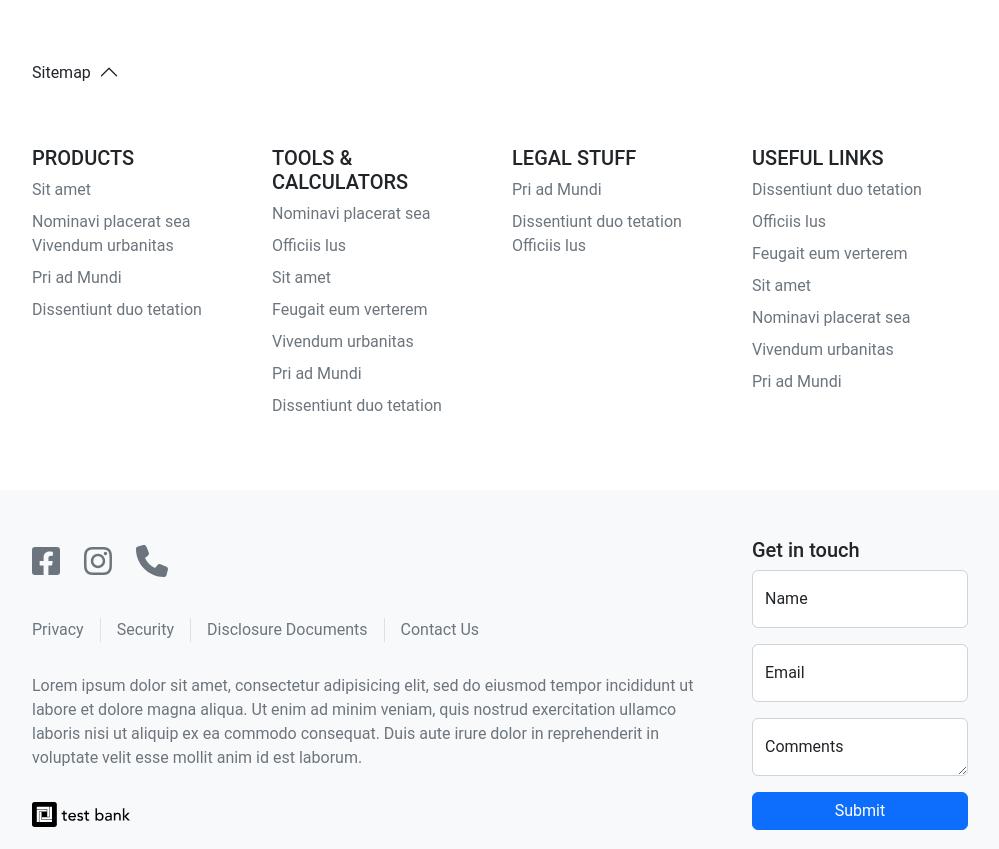
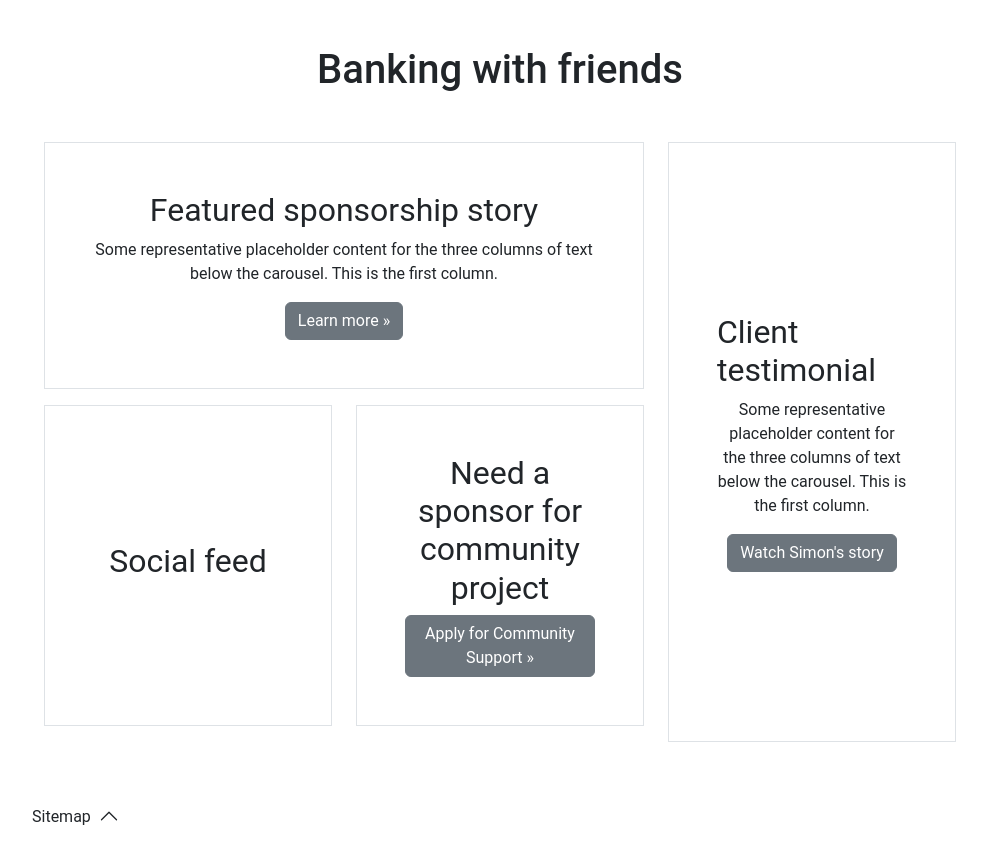
Before and after one commit to dylantan96/ultradata-technical-test, a website: page index.html in a window 1280 px wide. Shown: the part 1417-2266 px from the top of the page, without its empty margins (188-1187 px from the left). Drawn offline with nearby package versions, Linux system fonts and the light colour scheme.

Commit message:
Added Community section

```diff
--- a/index.html
+++ b/index.html
@@ -298,158 +298,6 @@
           </ul>
         </div>
         <main class="col-md-9 m-sm-auto">
-          <!-- <div
-            class="d-flex justify-content-between flex-wrap flex-md-nowrap align-items-center pt-3 pb-2 mb-3 border-bottom"
-          >
-            <h1 class="h2">Dashboard</h1>
-            <div class="btn-toolbar mb-2 mb-md-0">
-              <div class="btn-group me-2">
-                <button type="button" class="btn btn-sm btn-outline-secondary">
-                  Share
-                </button>
-                <button type="button" class="btn btn-sm btn-outline-secondary">
-                  Export
-                </button>
-              </div>
-              <button
-                type="button"
-                class="btn btn-sm btn-outline-secondary dropdown-toggle"
-              >
-                <span data-feather="calendar" class="align-text-bottom"></span>
-                This week
-              </button>
-            </div>
-          </div>
-
-          <h2>Section title</h2>
-          <div class="table-responsive">
-            <table class="table table-striped table-sm">
-              <thead>
-                <tr>
-                  <th scope="col">#</th>
-                  <th scope="col">Header</th>
-                  <th scope="col">Header</th>
-                  <th scope="col">Header</th>
-                  <th scope="col">Header</th>
-                </tr>
-              </thead>
-              <tbody>
-                <tr>
-                  <td>1,001</td>
-                  <td>random</td>
-                  <td>data</td>
-                  <td>placeholder</td>
-                  <td>text</td>
-                </tr>
-                <tr>
-                  <td>1,002</td>
-                  <td>placeholder</td>
-                  <td>irrelevant</td>
-                  <td>visual</td>
-                  <td>layout</td>
-                </tr>
-                <tr>
-                  <td>1,003</td>
-                  <td>data</td>
-                  <td>rich</td>
-                  <td>dashboard</td>
-                  <td>tabular</td>
-                </tr>
-                <tr>
-                  <td>1,003</td>
-                  <td>information</td>
-                  <td>placeholder</td>
-                  <td>illustrative</td>
-                  <td>data</td>
-                </tr>
-                <tr>
-                  <td>1,004</td>
-                  <td>text</td>
-                  <td>random</td>
-                  <td>layout</td>
-                  <td>dashboard</td>
-                </tr>
-                <tr>
-                  <td>1,005</td>
-                  <td>dashboard</td>
-                  <td>irrelevant</td>
-                  <td>text</td>
-                  <td>placeholder</td>
-                </tr>
-                <tr>
-                  <td>1,006</td>
-                  <td>dashboard</td>
-                  <td>illustrative</td>
-                  <td>rich</td>
-                  <td>data</td>
-                </tr>
-                <tr>
-                  <td>1,007</td>
-                  <td>placeholder</td>
-                  <td>tabular</td>
-                  <td>information</td>
-                  <td>irrelevant</td>
-                </tr>
-                <tr>
-                  <td>1,008</td>
-                  <td>random</td>
-                  <td>data</td>
-                  <td>placeholder</td>
-                  <td>text</td>
-                </tr>
-                <tr>
-                  <td>1,009</td>
-                  <td>placeholder</td>
-                  <td>irrelevant</td>
-                  <td>visual</td>
-                  <td>layout</td>
-                </tr>
-                <tr>
-                  <td>1,010</td>
-                  <td>data</td>
-                  <td>rich</td>
-                  <td>dashboard</td>
-                  <td>tabular</td>
-                </tr>
-                <tr>
-                  <td>1,011</td>
-                  <td>information</td>
-                  <td>placeholder</td>
-                  <td>illustrative</td>
-                  <td>data</td>
-                </tr>
-                <tr>
-                  <td>1,012</td>
-                  <td>text</td>
-                  <td>placeholder</td>
-                  <td>layout</td>
-                  <td>dashboard</td>
-                </tr>
-                <tr>
-                  <td>1,013</td>
-                  <td>dashboard</td>
-                  <td>irrelevant</td>
-                  <td>text</td>
-                  <td>visual</td>
-                </tr>
-                <tr>
-                  <td>1,014</td>
-                  <td>dashboard</td>
-                  <td>illustrative</td>
-                  <td>rich</td>
-                  <td>data</td>
-                </tr>
-                <tr>
-                  <td>1,015</td>
-                  <td>random</td>
-                  <td>tabular</td>
-                  <td>information</td>
-                  <td>text</td>
-                </tr>
-              </tbody>
-            </table>
-          </div> -->
-
             <div class="row flex-lg-row-reverse align-items-center  py-5">
               <div class="col-10 col-sm-8 col-lg-6">
                 <img src="assets/img/coins.png" class="d-block mx-lg-auto img-fluid" alt="Bootstrap Themes" width="700" height="500" loading="lazy">
@@ -605,6 +453,46 @@
 
 
 
+                </div>
+              </div>
+            </div>
+            <div class="container my-5">
+              <div class="row">
+                <div class="col">
+                  <h1 class="text-center mb-5">Banking with friends</h1>
+                </div>
+              </div>
+              <div class="row">
+                <div class="col-12 col-lg-8">
+                  <div class="row">
+                    <div class="col-12">
+                      <div class="border p-5 d-flex flex-column justify-content-center align-items-center">
+                        <h2 class="fw-normal text-center">Featured sponsorship story</h2>
+                        <p class="text-center">Some representative placeholder content for the three columns of text below the carousel. This is the first column.</p>
+                        <a class="btn btn-secondary" href="#">Learn more &raquo;</a>
+                      </div>
+                    </div>
+                  </div>
+                  <div class="row my-3">
+                    <div class="col-lg-6">
+                      <div class="border p-5 d-flex flex-column justify-content-center align-items-center h-100">
+                        <h2 class="fw-normal text-center">Social feed</h2>
+                      </div>
+                    </div>
+                    <div class="col-lg-6">
+                      <div class="border p-5 d-flex flex-column justify-content-center align-items-center">
+                        <h2 class="fw-normal text-center">Need a sponsor for community project</h2>
+                        <a class="btn btn-secondary" href="#">Apply for Community Support &raquo;</a>
+                      </div>
+                    </div>
+                  </div>
+                </div>
+                <div class="col-12 col-lg-4">
+                  <div class="border p-5 d-flex flex-column justify-content-center align-items-center h-100">
+                    <h2 class="fw-normal">Client testimonial</h2>
+                    <p class="text-center">Some representative placeholder content for the three columns of text below the carousel. This is the first column.</p>
+                    <a class="btn btn-secondary" href="#">Watch Simon's story</a>
+                  </div>
                 </div>
               </div>
             </div>
```
